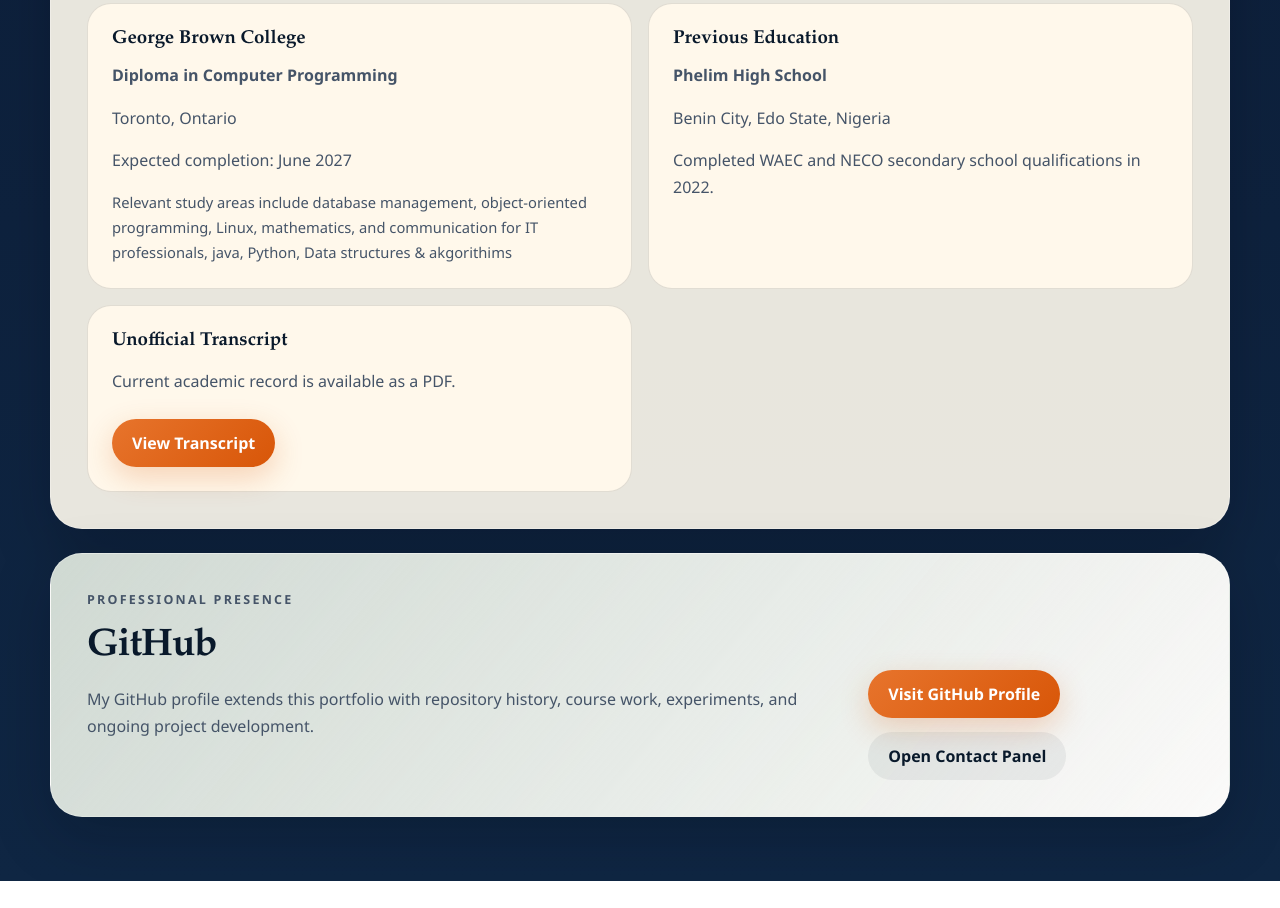
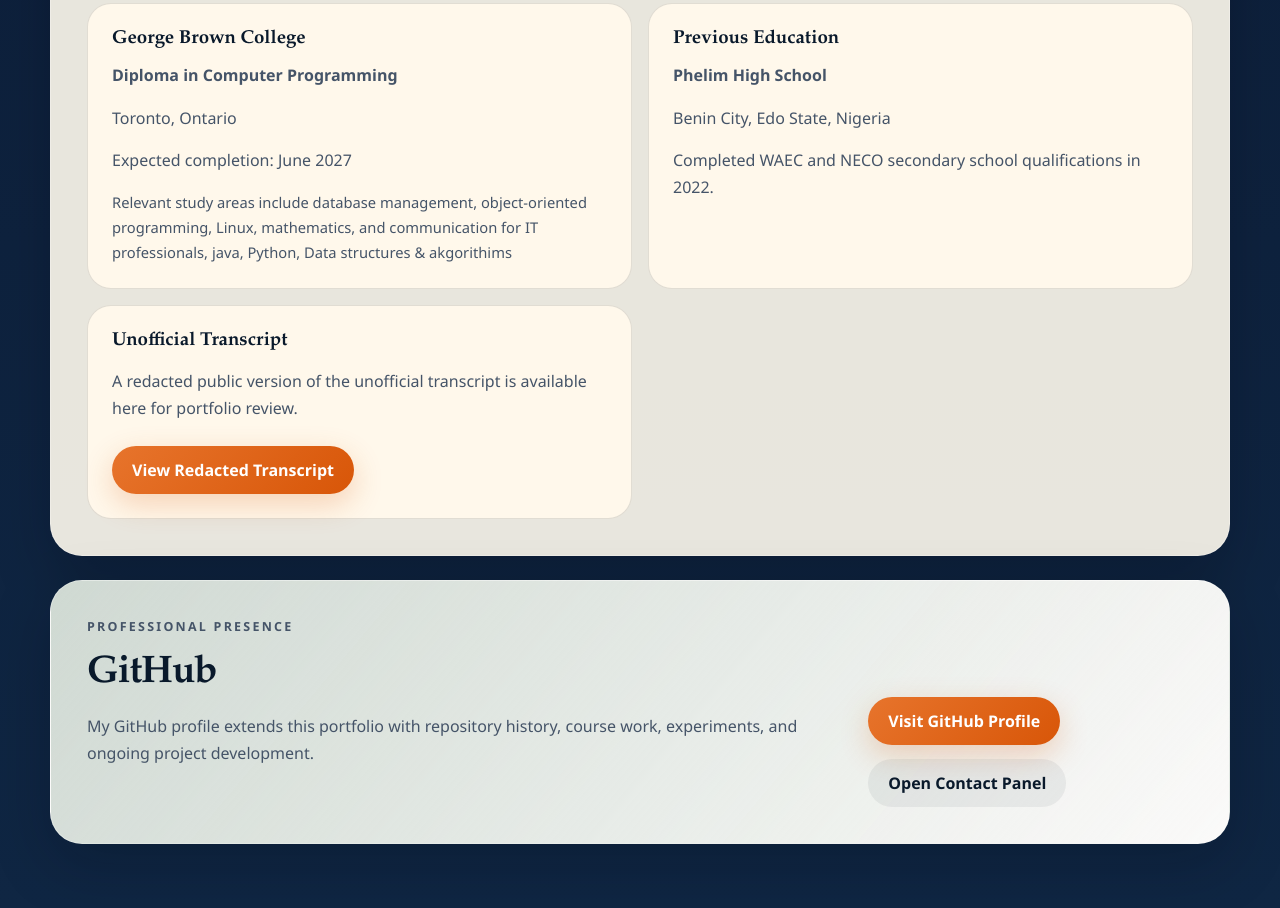
Before and after one commit to Travis-bug/online-portfolio, a plain HTML site: page index.html in a window 1280 px wide. Shown: the part 3730-4638 px from the top of the page. Before the commit the page ends 4611 px from the top, so only its background shows below. Drawn offline with Linux system fonts and the light colour scheme.

Commit message:
Redact public transcript copy

```diff
--- a/index.html
+++ b/index.html
@@ -302,9 +302,9 @@
                     <h3>Unofficial Transcript</h3>
                     <!-- Note to self: To replace this document later, keep the new file at assets/documents/Unofficial_Transcript.pdf
                          or update the href if you choose a new filename. Full instructions are also in README.md. -->
-                    <p>Current academic record is available as a PDF.</p>
+                    <p>A redacted public version of the unofficial transcript is available here for portfolio review.</p>
                     <div class="button-row">
-                        <a class="button" href="assets/documents/Unofficial_Transcript.pdf" target="_blank" rel="noreferrer">View Transcript</a>
+                        <a class="button" href="assets/documents/Unofficial_Transcript.pdf" target="_blank" rel="noreferrer">View Redacted Transcript</a>
                     </div>
                 </article>
 
```
Also changed, not shown: 1 other file.
